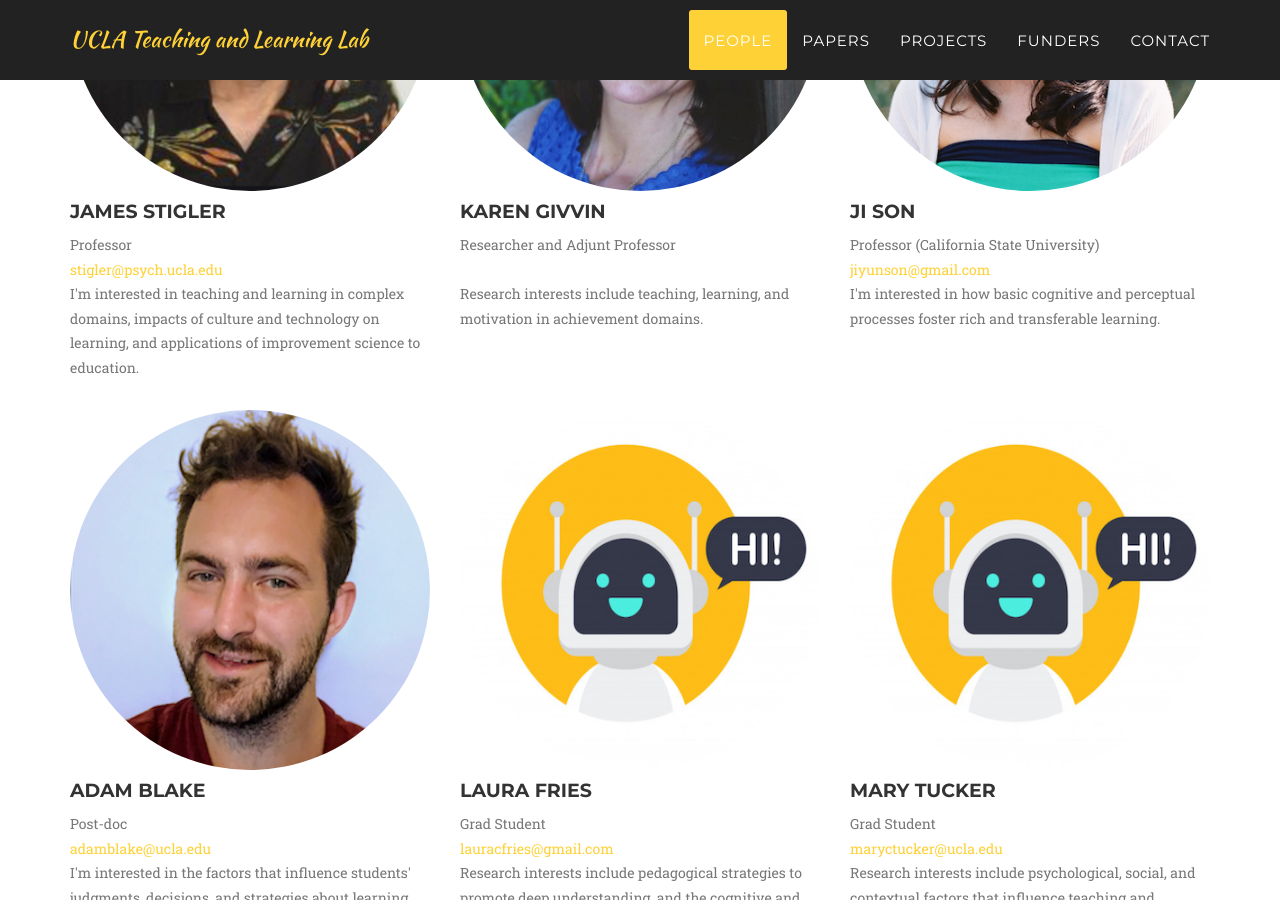
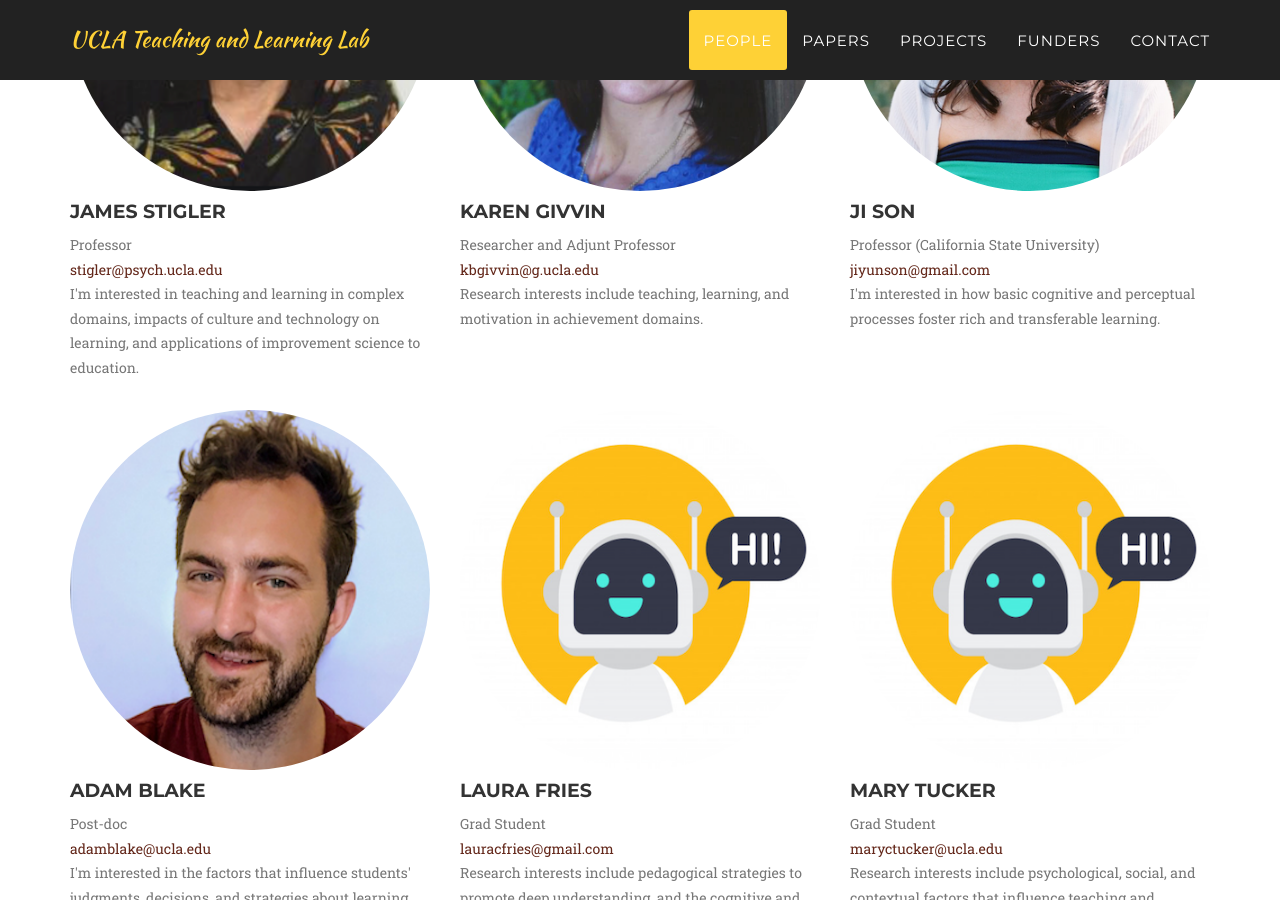
Before and after one commit to UCLATALL/TALL, a Jekyll site: the page built from index.html, in a window 1280 px wide and 900 px high, scrolled down 1249 px. Built offline with Jekyll 4.4.1, drawn with Linux system fonts in a browser that asks for light colours; some web fonts are replaced.

Commit message:
change email color

```diff
--- a/_config.yml
+++ b/_config.yml
@@ -18,6 +18,7 @@ members:
 
   - name: Karen Givvin
     pic: Karen.jpg
+    email: kbgivvin@g.ucla.edu
     position: Researcher and Adjunt Professor
     intro: Research interests include teaching, learning, and motivation in achievement domains. <br><br><br>
 
--- a/_includes/people.html
+++ b/_includes/people.html
@@ -14,7 +14,7 @@
                         <img src="{{ member.pic | prepend: "img/team/" }}" class="img-responsive img-circle" " alt="Picture of {{ member.name }}">
                         <h4>{{ member.name }}</h4>
                         <p class="text-muted">{{ member.position }}
-                          <br><a href="mailto:{{ member.email }}">{{ member.email }}</a>
+                          <br><a href="mailto:{{ member.email }}"style="color:rgb(99,39,26);">{{ member.email }}</a>
                           <br>{{member.intro}}</p>
 
                     </div>
```
